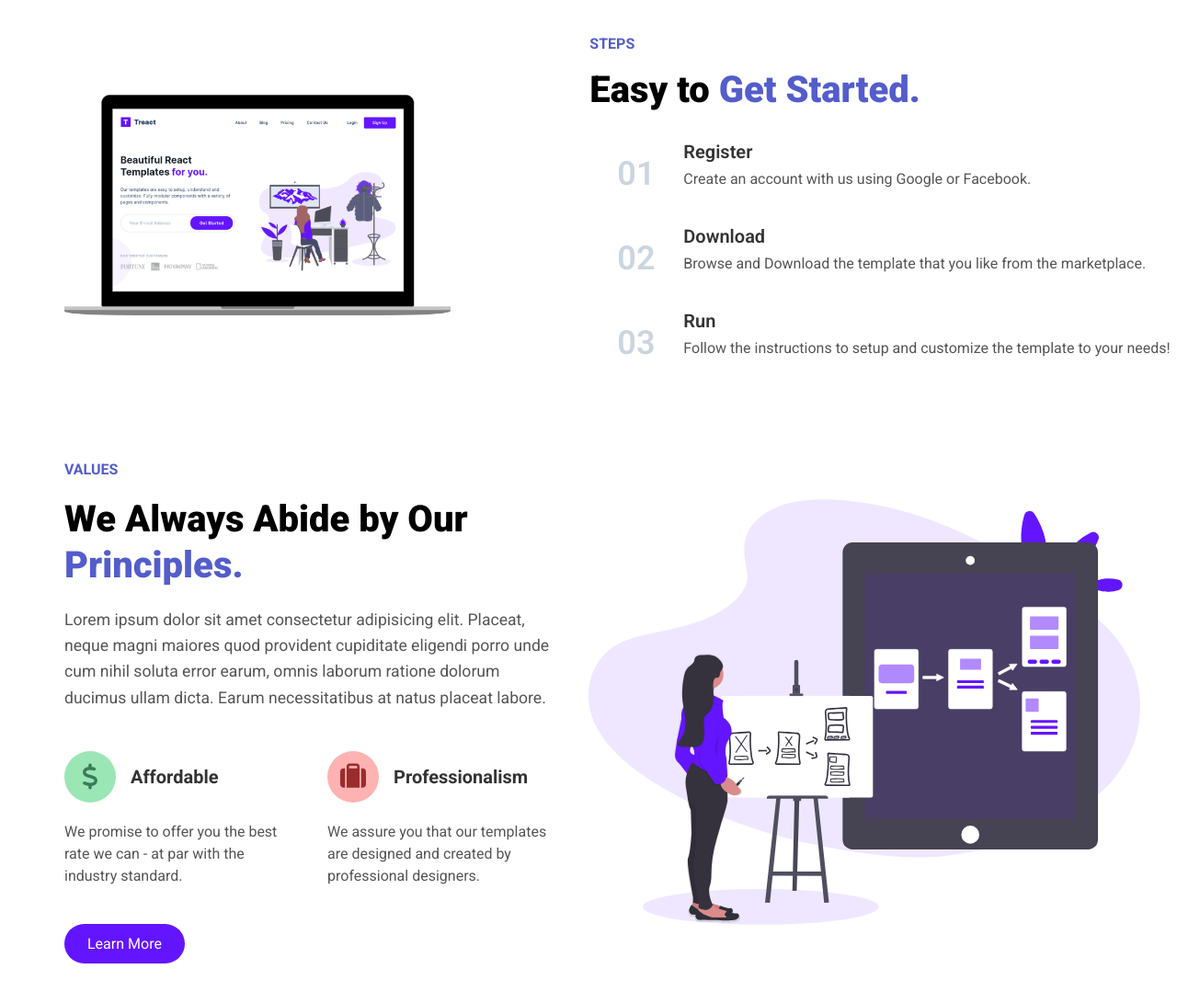
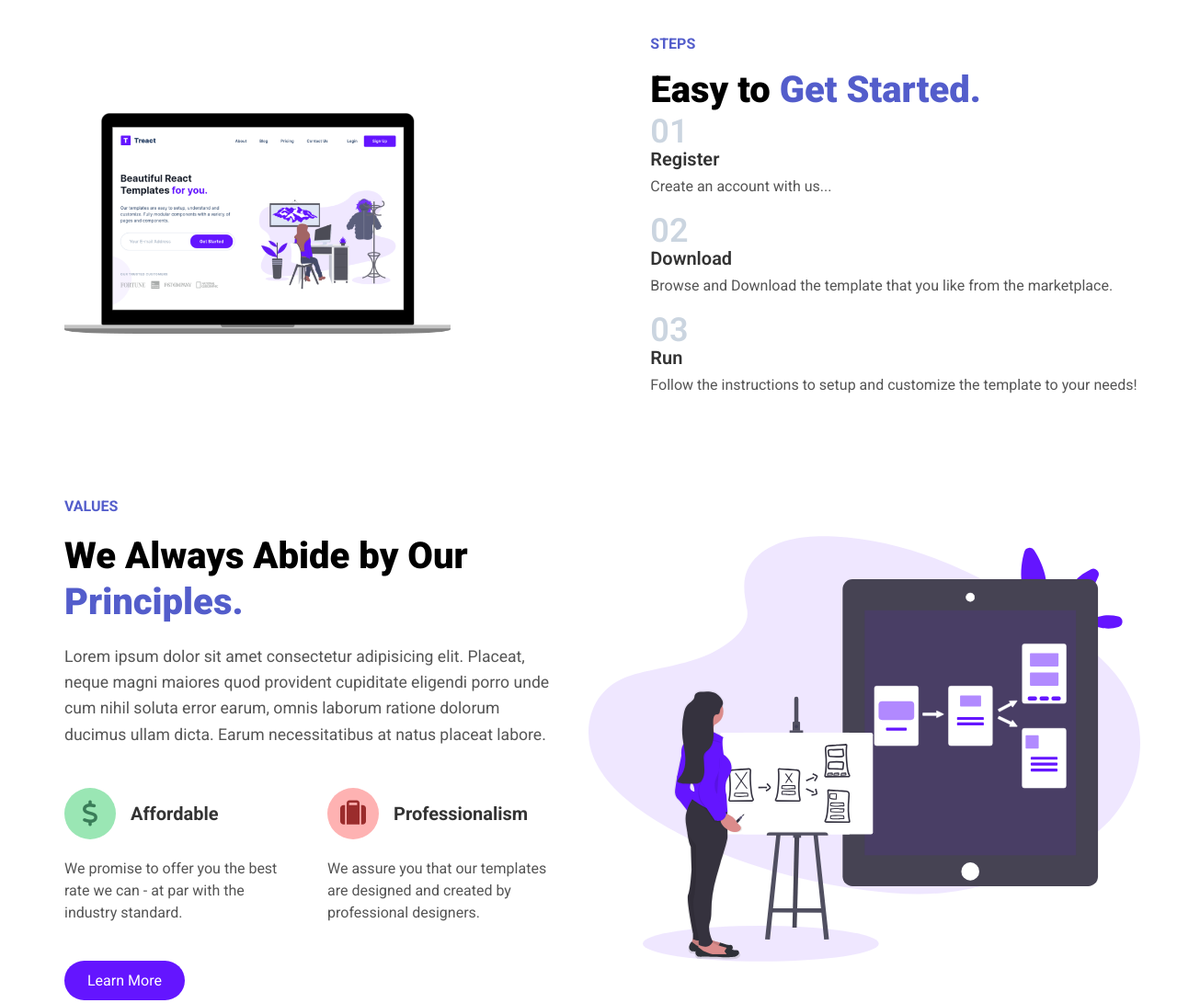
Before and after one commit to DariaJ-webdev/treact, a plain HTML site: page index.html in a window 1280 px wide. Shown: the part 1780-2871 px from the top of the page at 92% size. Drawn offline with Linux system fonts and the light colour scheme.

Commit message:
Update index.html
made updates to the 'start' section

```diff
--- a/index.html
+++ b/index.html
@@ -175,27 +175,33 @@
                <h1 class="large">Easy to <span class="tone"> Get Started.</span></h1>
             </div>
 
-            <div class="steps-grid-wrapper">
-                <div class="step__numbers-column">
+
+
+            <div class="step__item">
             <div class="step__number-display">01</div>
-                    <div class="step__number-display">02</div>
-                    <div class="step__number-display">03</div>
+            <div class="step__content-item">
+            <h3 class="step__title">Register</h3>
+             <p class="step__description">Create an account with us...</p>
+            </div>
             </div>
 
-                <div class="step__content-column">
-                    <div class="step__content-item">
-                        <h3 class="step__title">Register</h3>
-                        <p class="step__description">Create an account with us using Google or Facebook.</p>
-                    </div>
+            <div class="step__item">
+            <div class="step__number-display">02</div>
             <div class="step__content-item">
             <h3 class="step__title">Download</h3>
              <p class="step__description">Browse and Download the template that you like from the marketplace.</p>
             </div>
+            </div>
+
+            <div class="step__item">
+            <div class="step__number-display">03</div>
             <div class="step__content-item">
             <h3 class="step__title">Run</h3>
              <p class="step__description">Follow the instructions to setup and customize the template to your needs!</p>
             </div>
             </div>
+
+
            </div>
          </div>
       </div>
@@ -364,7 +370,7 @@
             </ul>
         </div>
         <div class="footer__column">
-            <h4 class="footer__column-title">PRDUCT</h4>
+            <h4 class="footer__column-title">PRODUCT</h4>
             <ul>
                 <li><a href="#" class="link">Log In</a></li>
                 <li><a href="#" class="link">Personal</a></li>
```
Lines whose indentation alone changed are shown as unchanged.
